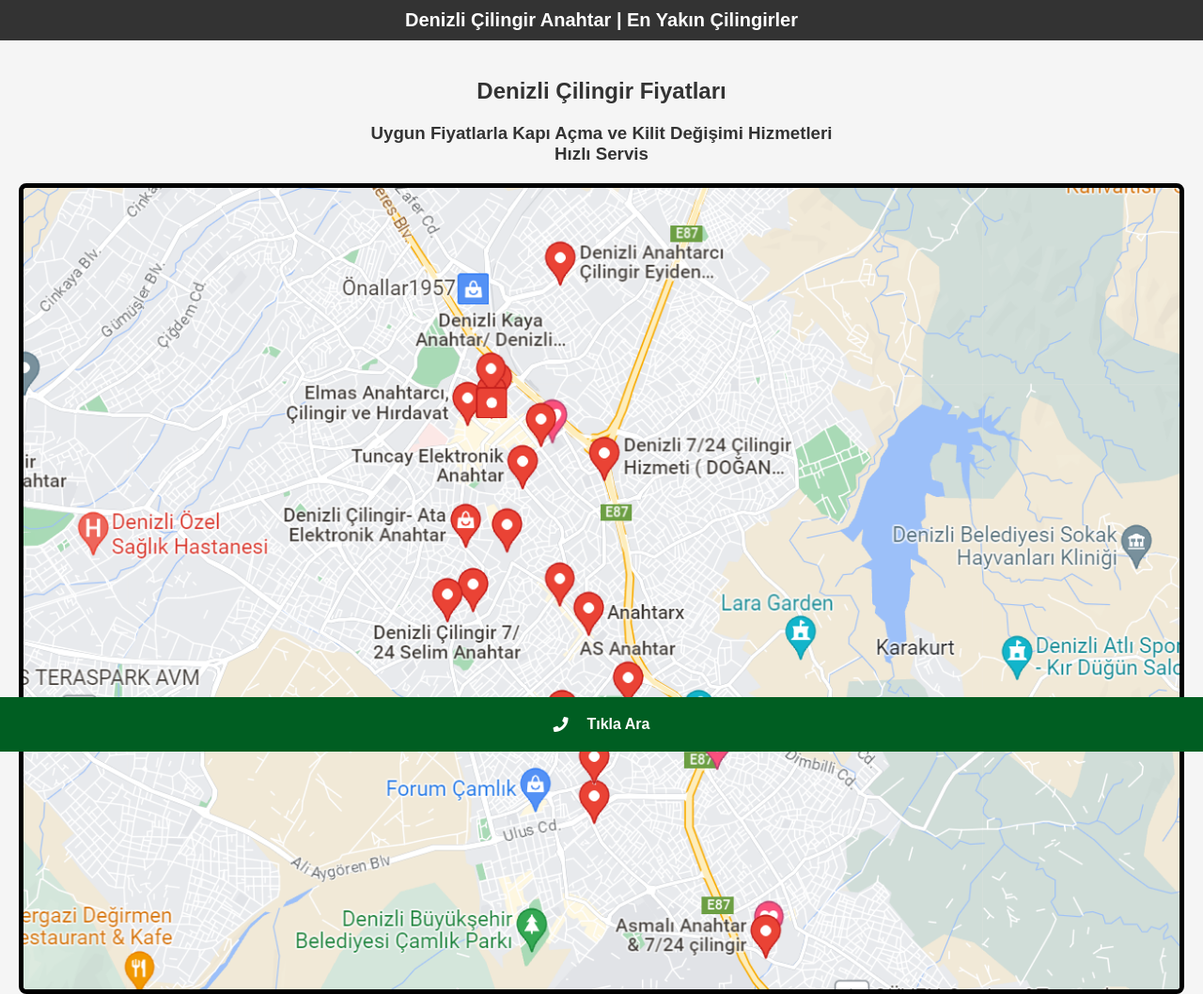
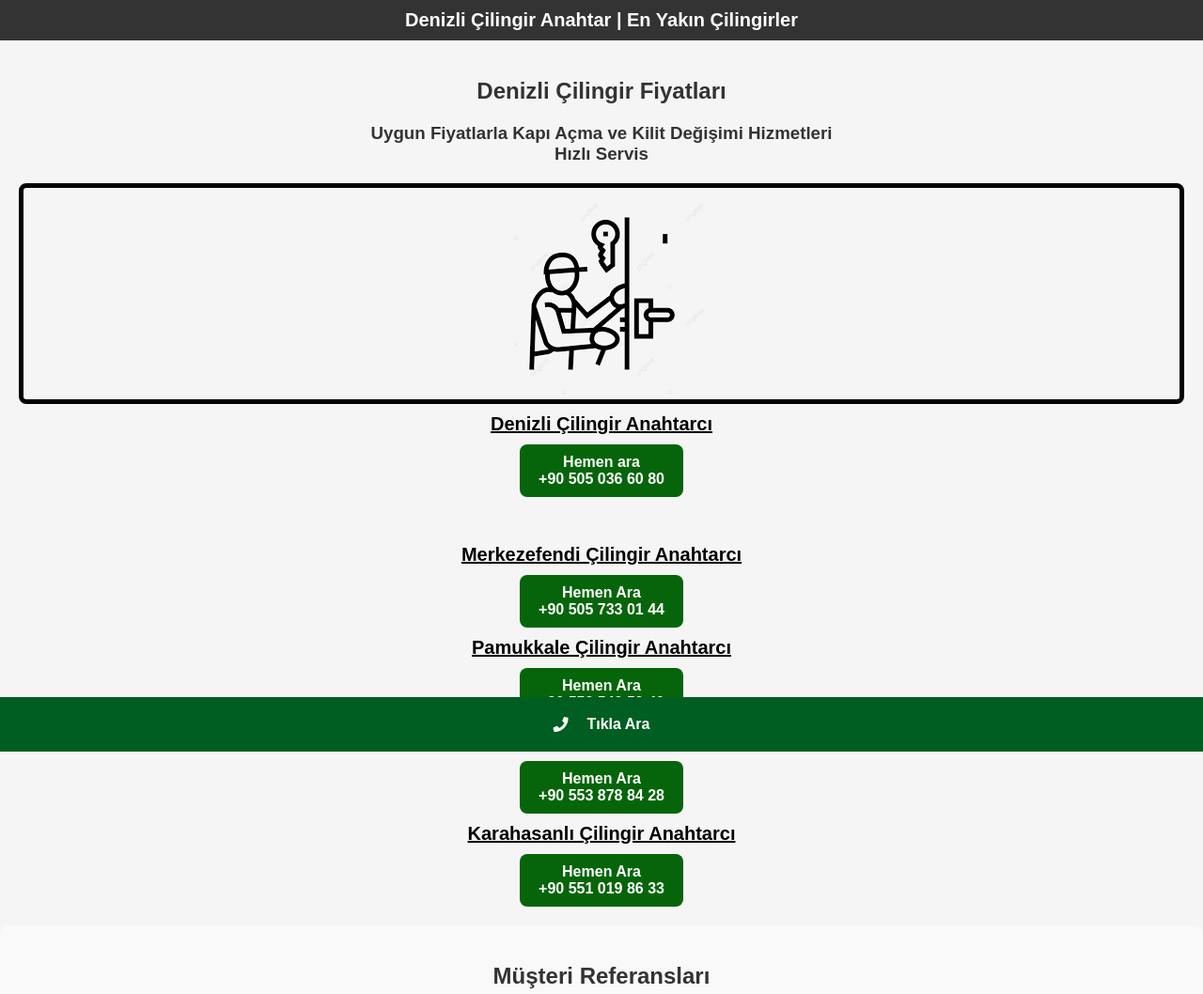
Before and after one commit to byserce/denizli-anahtar, a plain HTML site: page index.html in a window 1280 px wide. Shown: the top 1058 px of the page at 94% size. Drawn offline with Linux system fonts and the light colour scheme.

Commit message:
dssdf
dsvsa

```diff
--- a/index.html
+++ b/index.html
@@ -5,7 +5,7 @@
   <meta charset="UTF-8">
   <meta name="description" content="Denizli Çilingir Anahtarcı hizmeti için 0505 036 60 80 numaramızı 7/24 acil çilingir için arayabilir Denizli nin her noktasına 15 dk da kapınızdayız. 7/24 hizmet. Denizli çilingir numaraları. Denizli çilingir fiyatları. Anahtarınızı mı kaybettiniz? Kapınız mı kilitlendi? 7/24 hizmet veren çilingir firmamız acil durumlarda en kısa sürede size ulaşarak kapı açma, kilit değiştirme, anahtar çoğaltma gibi tüm çilingir hizmetlerini sunmaktadır. Hemen arayın!">
   <meta name="viewport" content="width=device-width, initial-scale=1.0">
-  <meta property="og:image" content="https://www.anahtardenizli.com/picture/denizli-cilingir.webp" />
+  <meta property="og:image" content="https://www.anahtardenizli.com/picture/locksmith.png" />
   <meta property="og:image:alt" content="Denizli Çilingir" />
 
   <!-- Sayfa başlığı -->
@@ -16,8 +16,8 @@
   <link rel="stylesheet" href="style.css">
 
   <!-- Faviconlar için bağlantılar -->
-  <link rel="icon" href="favicon.webp" type="image/x-icon">
-  <link rel="shortcut icon" href="favicon.png" type="image/x-icon">
+  <link rel="icon" href="picture/favicon.png" type="image/x-icon">
+  <link rel="shortcut icon" href="picture/favicon.png" type="image/x-icon">
   <link rel="icon" type="image/png" href="picture/favicon.png" sizes="16x16">
 
   <!-- JavaScript fonksiyonu, telefon numarasına tıklanınca arama yapması için -->
@@ -44,7 +44,7 @@
 
     <section class="image-section">
       <div class="image-frame">
-        <img src="picture/denizli-cilingir.webp" alt="Denizli Çilingir">
+        <img src="picture/locksmith.png" alt="Denizli Çilingir">
       </div>
     </section>
 
```
Also changed, not shown: picture/locksmith.png (added).
